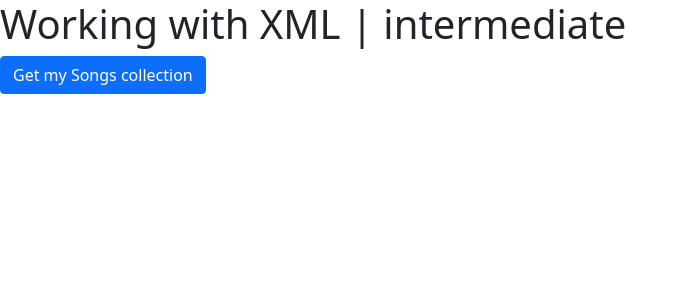
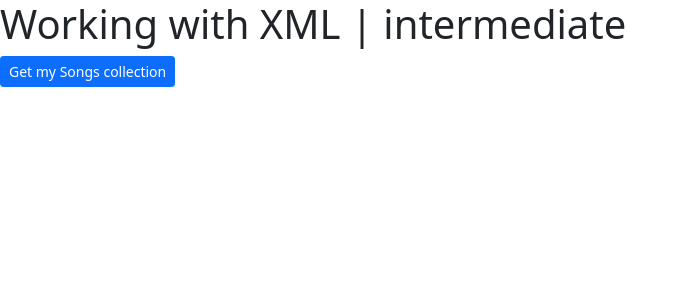
Before and after one commit to Frepacha/BE21-AYAX-Day-Delgado-Mauritz, a PHP site: page /index_songs.php in a window 1280 px wide. Shown: the top 300 px of the page, without its empty margins (0-688 px from the left). Run offline with PHP 8.4, Linux system fonts and the light colour scheme.

Commit message:
styling tweaks

```diff
--- a/intermediate/index_songs.php
+++ b/intermediate/index_songs.php
@@ -18,11 +18,13 @@
 
 <body>
     <h1>Working with XML | intermediate</h1>
-    <button class="btn btn-primary" type="button" onclick="loadData()">Get my Songs collection</button>
+    <button class="btn btn-primary btn-sm" type="button" onclick="loadData()">Get my Songs collection</button>
     <br>
     <br>
-    <div id="content">
-        <!-- Here the content from myFunction() will be displayed -->
+    <div class="container d-flex justify-content-center">
+        <div id="content">
+            <!-- Here the content from myFunction() will be displayed -->
+        </div>
     </div>
     <script>
         function loadData() {
```
